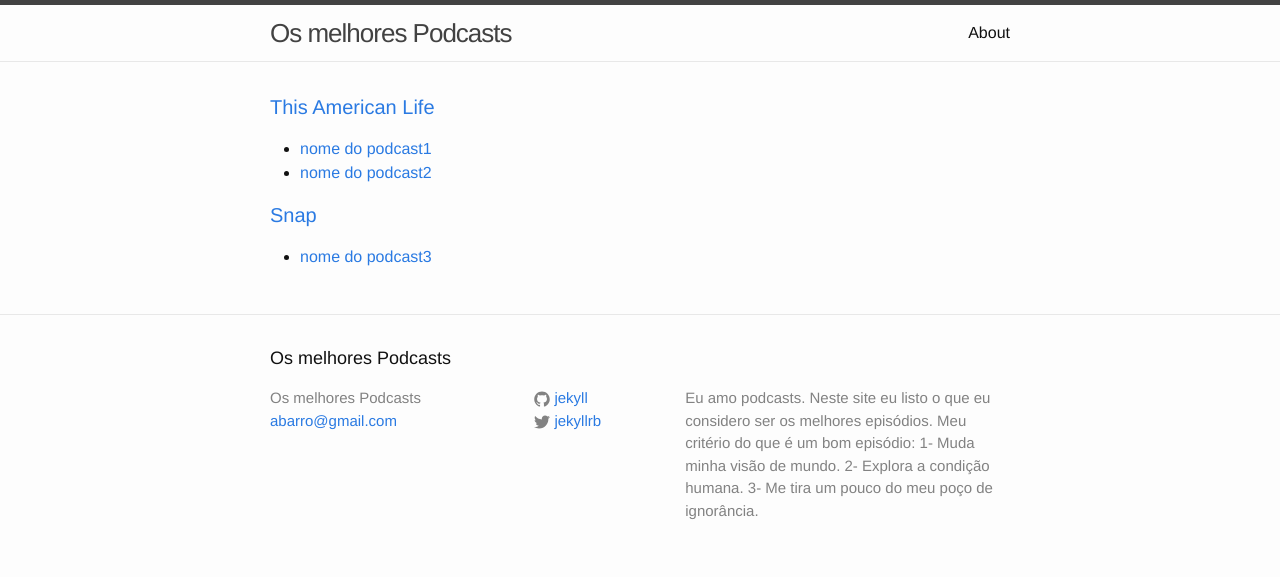
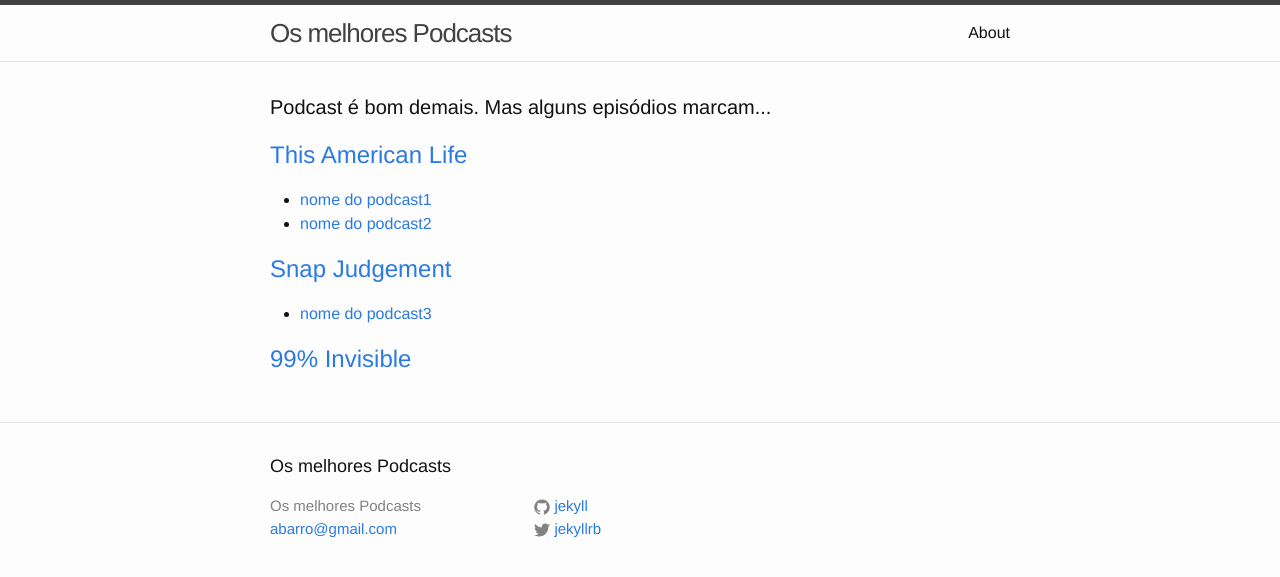
Before and after one commit to abarro/omp, a Jekyll site: the page built from index.html, in a window 1280 px wide. Shown: the top 577 px of the page. Built offline with Jekyll 4.4.1, drawn with Linux system fonts in a browser that asks for light colours.

Commit message:
fix github config.yml

```diff
--- a/_config.yml
+++ b/_config.yml
@@ -9,12 +9,8 @@
 title: Os melhores Podcasts
 email: abarro@gmail.com
 description: > # this means to ignore newlines until "baseurl:"
-  Eu amo podcasts. Neste site eu listo o que eu considero ser os melhores episódios.
-  Meu critério do que é um bom episódio:
-  1- Muda minha visão de mundo.
-  2- Explora a condição humana.
-  3- Me tira um pouco do meu poço de ignorância.
-baseurl: "/omp/" # the subpath of your site, e.g. /blog
+
+baseurl: "/" # the subpath of your site, e.g. /blog
 url: "http://abarro.github.io" # the base hostname & protocol for your site
 twitter_username: jekyllrb
 github_username:  jekyll
--- a/index.html
+++ b/index.html
@@ -3,9 +3,9 @@
 ---
 
 <div class="home">
-
+   <h1 class="page-heading">Podcast é bom demais. Mas alguns episódios marcam...</h1>
 	  {% for podcast in site.data.podcasts.podcasts %}
-		<h1 class="page-heading"><a href="{{ podcast.site }}">{{ podcast.name }}</a></h1>
+		<h2><a href="{{ podcast.site }}">{{ podcast.name }}</a></h2>
 		   <ul>
 		     	{% for episode in site.data.episodes.favorites %}
 
```
Also changed, not shown: _data/podcasts.json (+15 -4 lines).
